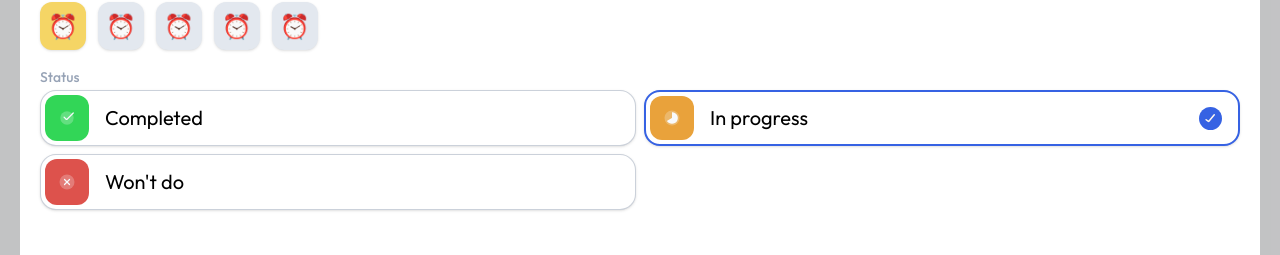
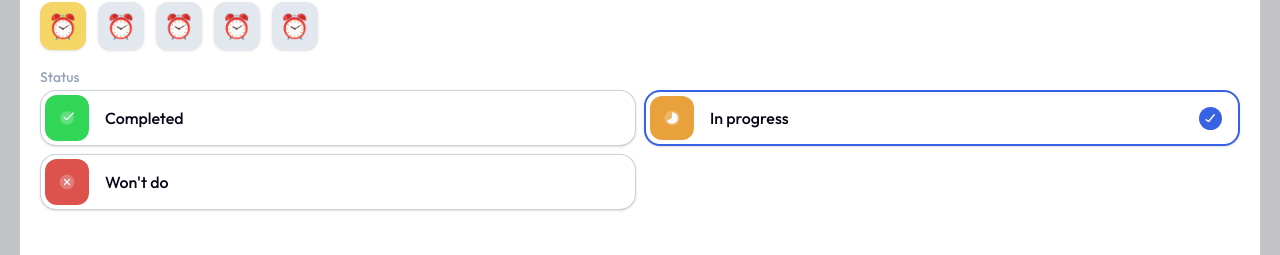
Before and after one commit to DavidSntdev/tarefas-hub, a Next.js app: page / in a window 1280 px wide. Both pictures are taken after a click on the button 640 px from the left and 493 px from the top of the page. Shown: the part 394-649 px from the top of the page. Built offline with nearby package versions, Linux system fonts and the light colour scheme.

Commit message:
Update: Reduced size of text

```diff
--- a/app/components/conteudo/tasksConfig/components/buttonTipos.tsx
+++ b/app/components/conteudo/tasksConfig/components/buttonTipos.tsx
@@ -24,14 +24,14 @@ export default function ButtonTipos(props: ButtonTiposProps) {
       onClick={() => props.setSelected(props.tipo)}
     >
       <div
-        className={`flex gap-4 text-lg h-full sm:text-xl  items-center text-black font-normal`}
+        className={`flex gap-4 h-full sm:text-xl  items-center text-black font-normal`}
       >
         <div
           className={`p-3 ${bgIcone} ${hover} h-full flex items-center rounded-xl `}
         >
           <Image src={icone} alt={props.text} width={20} height={20} />
         </div>
-        {props.text}
+        <span className="text-base font-medium">{props.text}</span>
       </div>
       {selecionado && (
         <div className="bg-azul p-1 rounded-full hover:bg-azul/90">
```
